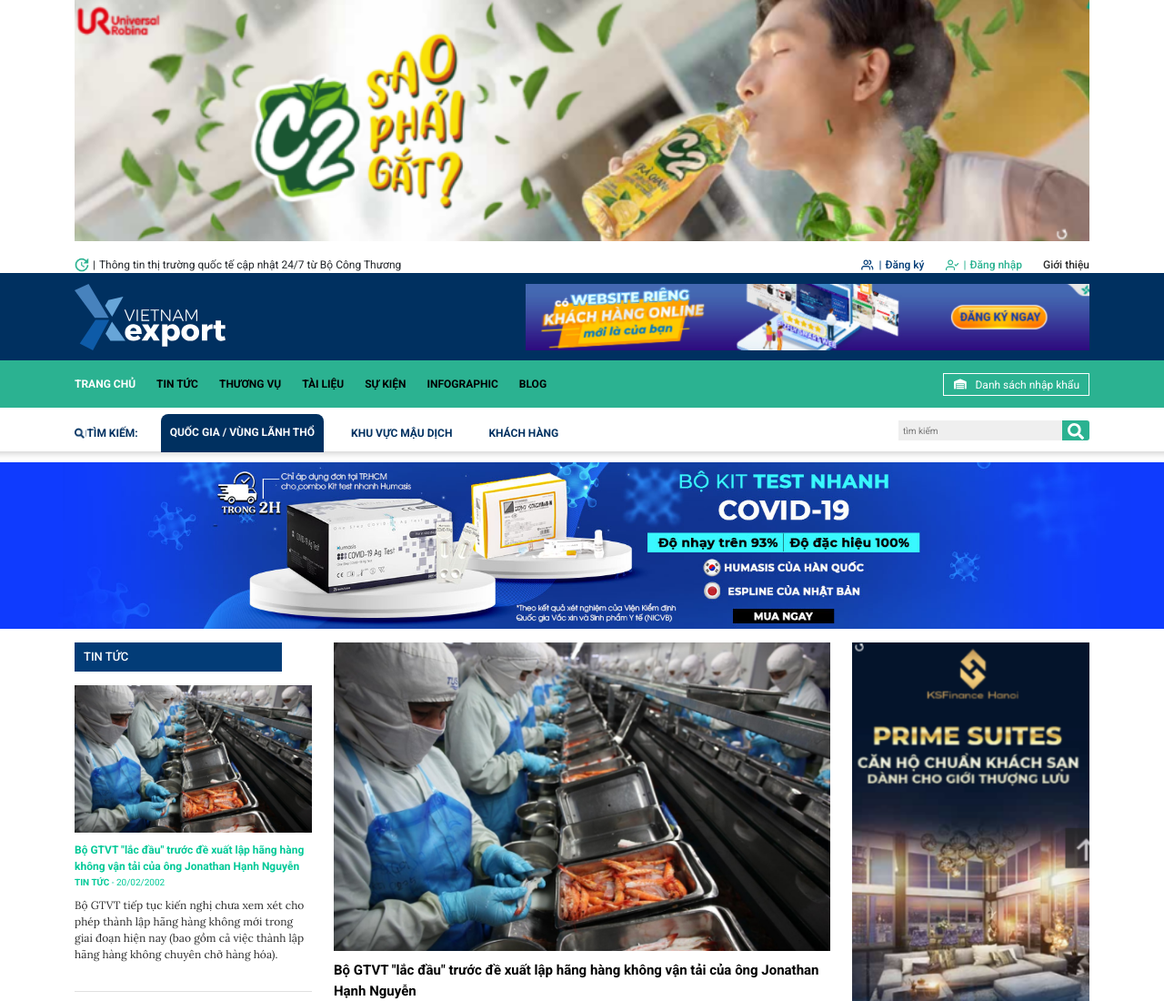
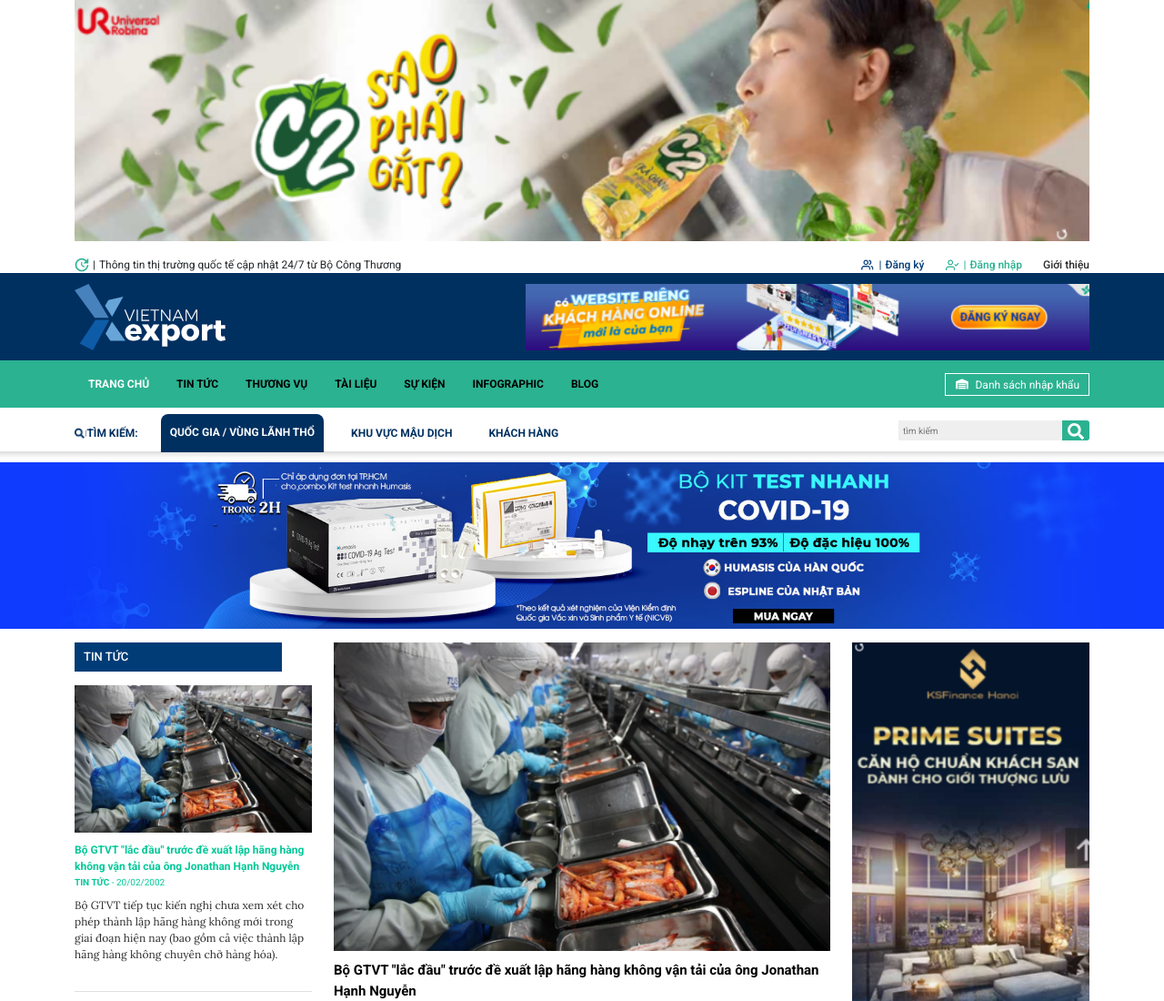
Before and after one commit to tranngoc8x/vnxport, a website: page index.html in a window 1280 px wide. Shown: the top 1100 px of the page at 91% size. Drawn offline with Linux system fonts and the light colour scheme.

Commit message:
response

```diff
--- a/assets/scss/main.scss
+++ b/assets/scss/main.scss
@@ -75,26 +75,22 @@
     height: 52px;
     line-height: 52px;
 
-    ul {
+    .main-nav {
       height: 100%;
-      margin: 0;
-      padding: 0;
 
       li {
-        display: inline-block;
-        margin-right: 20px;
-
-        a {
+        .nav-link {
           font-weight: 600;
           text-decoration: none;
+          padding: 0 15px !important;
           color: #000;
           text-transform: uppercase;
-        }
-
-        &.active,
-        &:hover {
-          a {
-            color: #FFF;
+          &.active,
+          &:hover {
+              color: #FFF;
+          }
+          @include max_screen_960{
+            font-size: 10px;
           }
         }
       }
--- a/index.html
+++ b/index.html
@@ -59,18 +59,42 @@
     </div>
     <div class="main-menu">
         <div class="container d-flex justify-content-between align-items-center">
-            <ul>
-                <li class="active"><a href="#">Trang chủ</a></li>
-                <li class=""><a href="#">Tin tức</a></li>
-                <li class=""><a href="#">Thương vụ</a></li>
-                <li class=""><a href="#">Tài liệu</a></li>
-                <li class=""><a href="#">Sự kiện</a></li>
-                <li class=""><a href="#">Infographic</a></li>
-                <li class=""><a href="#">Blog</a></li>
-            </ul>
-            <a href="#" class="right-menu-link">
-                <img src="/assets/images/icon-mail.png" alt="">
-                Danh sách nhập khẩu</a>
+            <nav class="navbar py-0 navbar-expand-md navbar-light">
+                <div class="">
+                    <button class="navbar-toggler" type="button" data-bs-toggle="collapse" data-bs-target="#navbarSupportedContent" aria-controls="navbarSupportedContent" aria-expanded="false" aria-label="Toggle navigation">
+                        <span class="navbar-toggler-icon"></span>
+                    </button>
+                    <div class="collapse navbar-collapse" id="navbarSupportedContent">
+                        <ul class="navbar-nav main-nav">
+                            <li class="nav-item">
+                                <a class="nav-link py-0 active" href="#">Trang chủ</a>
+                            </li>
+                            <li class="nav-item">
+                                <a class="nav-link py-0" href="#">Tin tức</a>
+                            </li>
+                            <li class="nav-item">
+                                <a class="nav-link py-0 " href="#">
+                                    Thương vụ
+                                </a>
+                            </li>
+                            <li class="nav-item">
+                                <a class="nav-link py-0" href="#">Tài liệu</a>
+                            </li>
+                            <li class="nav-item">
+                                <a class="nav-link py-0" href="#">Sự kiện</a>
+                            </li>
+                            <li class="nav-item">
+                                <a class="nav-link py-0" href="#">Infographic</a>
+                            </li>
+                            <li class="nav-item">
+                                <a class="nav-link py-0" href="#">Blog</a>
+                            </li>
+                        </ul>
+
+                    </div>
+                </div>
+            </nav>
+            <a href="#" class="right-menu-link"><img src="/assets/images/icon-mail.png" alt="">Danh sách nhập khẩu</a>
         </div>
     </div>
     <div class="search-bar">
```
Also changed, not shown: assets/css/main.css, assets/scss/main.css, 1 other file.
